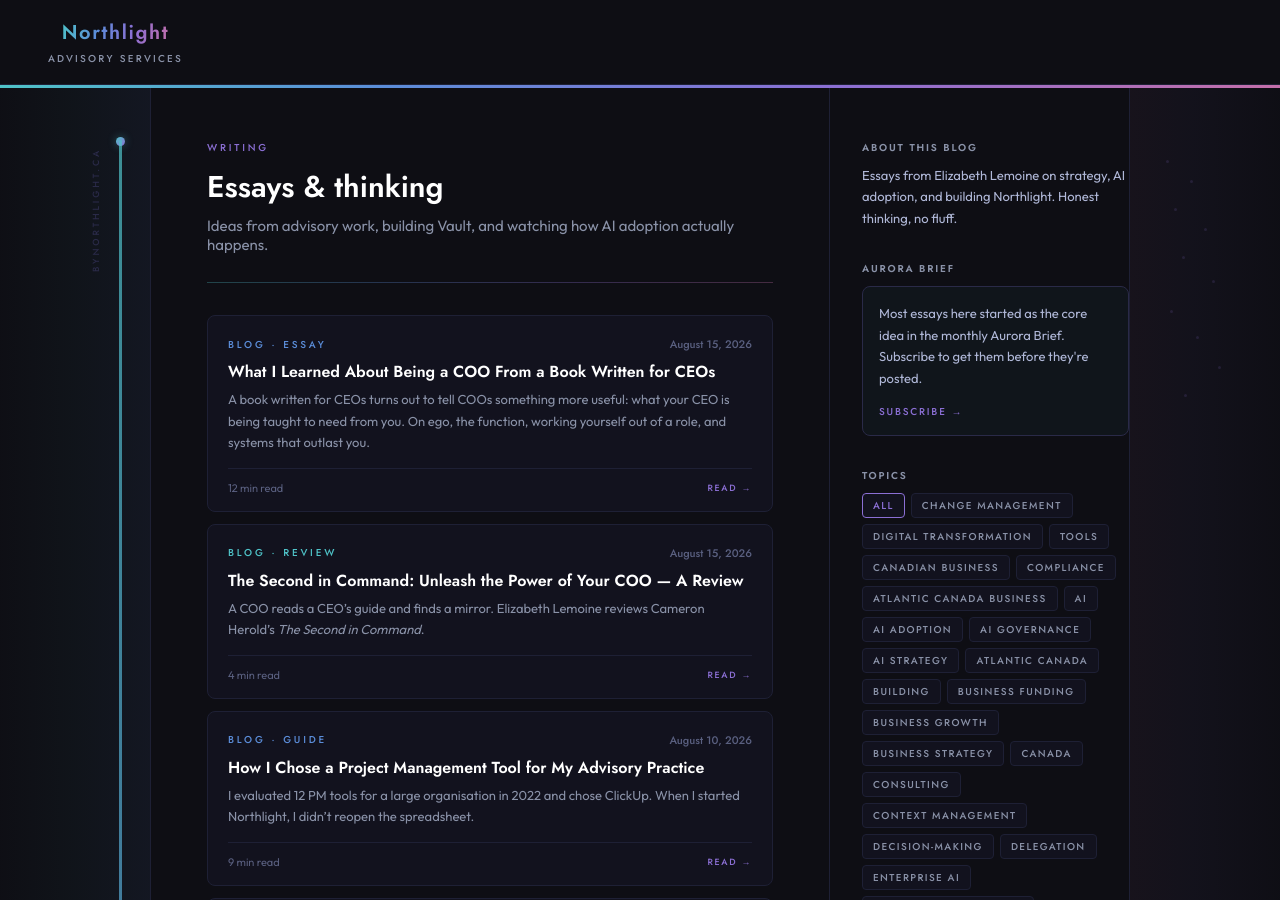
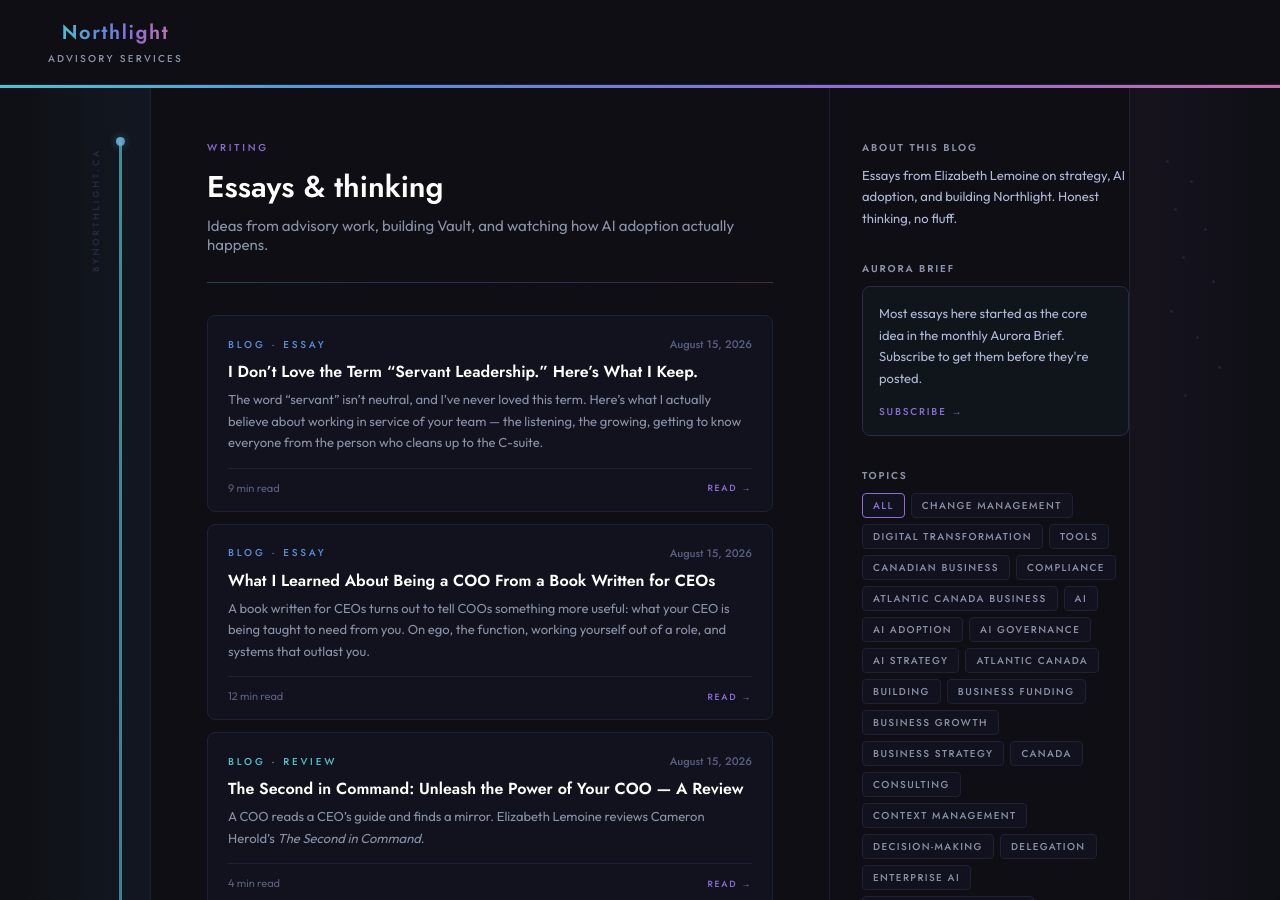
Before and after one commit to elizabethlemoine33-commits/bynorthlight-site, a Jekyll site: the page blog/index.html, which Jekyll copies as it is, in a window 1280 px wide and 900 px high. Built offline with Jekyll 4.4.1, drawn with Linux system fonts in a browser that asks for light colours.

Commit message:
Add servant leadership essay; update blog index
New post: "I Don't Love the Term 'Servant Leadership.' Here's What I Keep."
Covers eight of Greenleaf's ten characteristics through Elizabeth's own practice —
deep listening, knowing everyone, empathy, growing people, platform, foresight,
and the COO reframe of conceptualization. Cites Greenleaf Center, Harvard PON,
Gifford Thomas, and Oscar Trimboli. Pre-publish checklist passed.

Co-Authored-By: Claude Sonnet 4.6 <noreply@anthropic.com>

```diff
--- a/blog/index.html
+++ b/blog/index.html
@@ -137,6 +137,20 @@
       <div class="aurora-divider" role="presentation"></div>
 
       <div class="post-cards" id="post-cards">
+      <article class="post-card" data-topics="leadership,operations,fractionalleadership">
+        <a href="/blog/servant-leadership-daily-practice.html" class="post-card-link" aria-label="Read: I Don't Love the Term 'Servant Leadership.' Here's What I Keep.">
+          <div class="post-card-top">
+            <span class="source-label source-essay">Blog &middot; Essay</span>
+            <time class="post-card-date" datetime="2026-08-15">August 15, 2026</time>
+          </div>
+          <h2 class="post-card-title">I Don&rsquo;t Love the Term &ldquo;Servant Leadership.&rdquo; Here&rsquo;s What I Keep.</h2>
+          <p class="post-card-excerpt">The word &ldquo;servant&rdquo; isn&rsquo;t neutral, and I&rsquo;ve never loved this term. Here&rsquo;s what I actually believe about working in service of your team &mdash; the listening, the growing, getting to know everyone from the person who cleans up to the C-suite.</p>
+          <div class="post-card-footer">
+            <span class="post-card-readtime">9 min read</span>
+            <span class="post-card-cta" aria-hidden="true">Read &rarr;</span>
+          </div>
+        </a>
+      </article>
       <article class="post-card" data-topics="leadership,operations,coo,fractionalleadership,bookreview">
         <a href="/blog/what-i-learned-being-a-coo-from-a-ceos-book.html" class="post-card-link" aria-label="Read: What I Learned About Being a COO From a Book Written for CEOs">
           <div class="post-card-top">
```
Also changed, not shown: blog/servant-leadership-daily-practice.md (added, +143 -0 lines).
